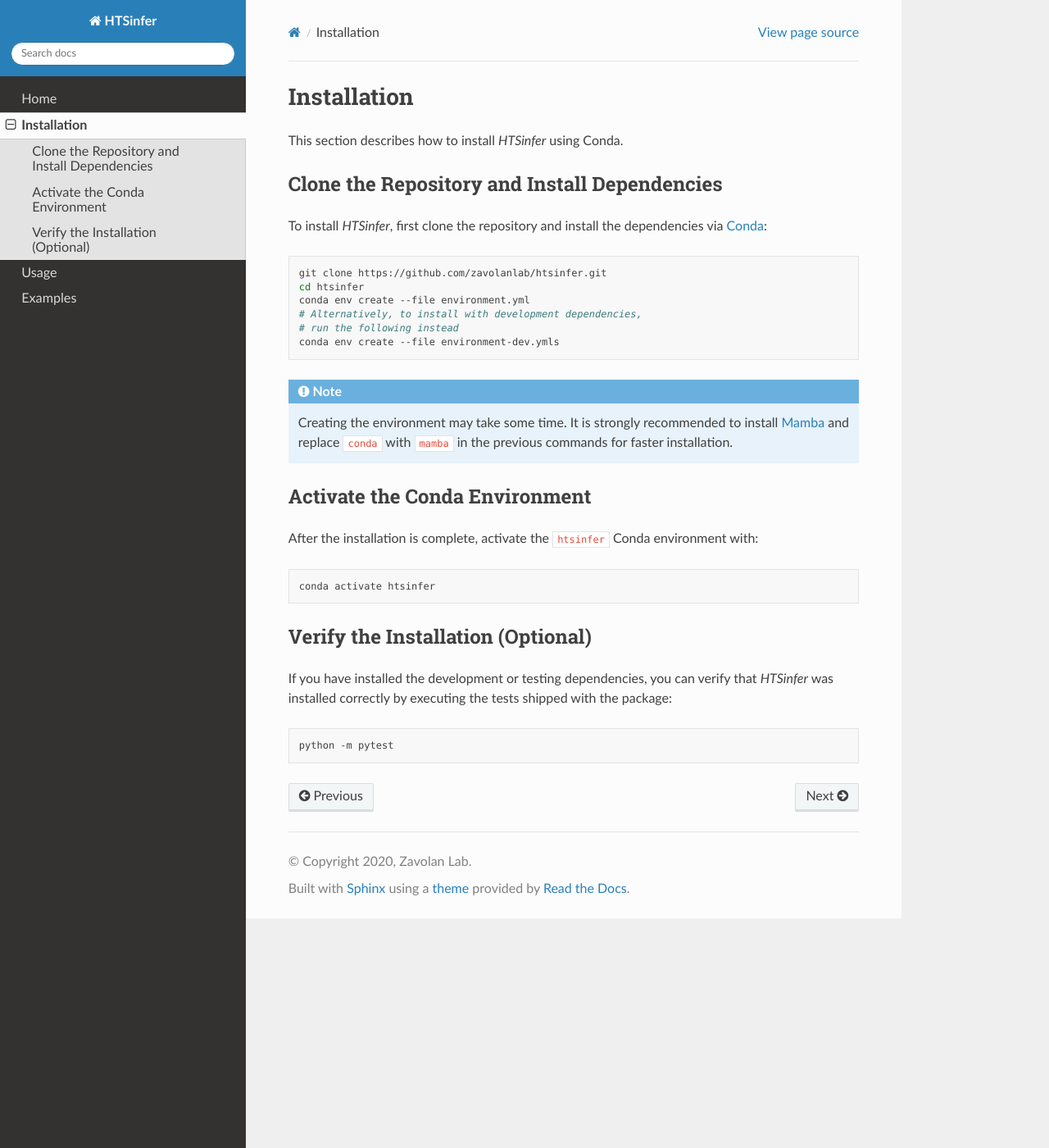
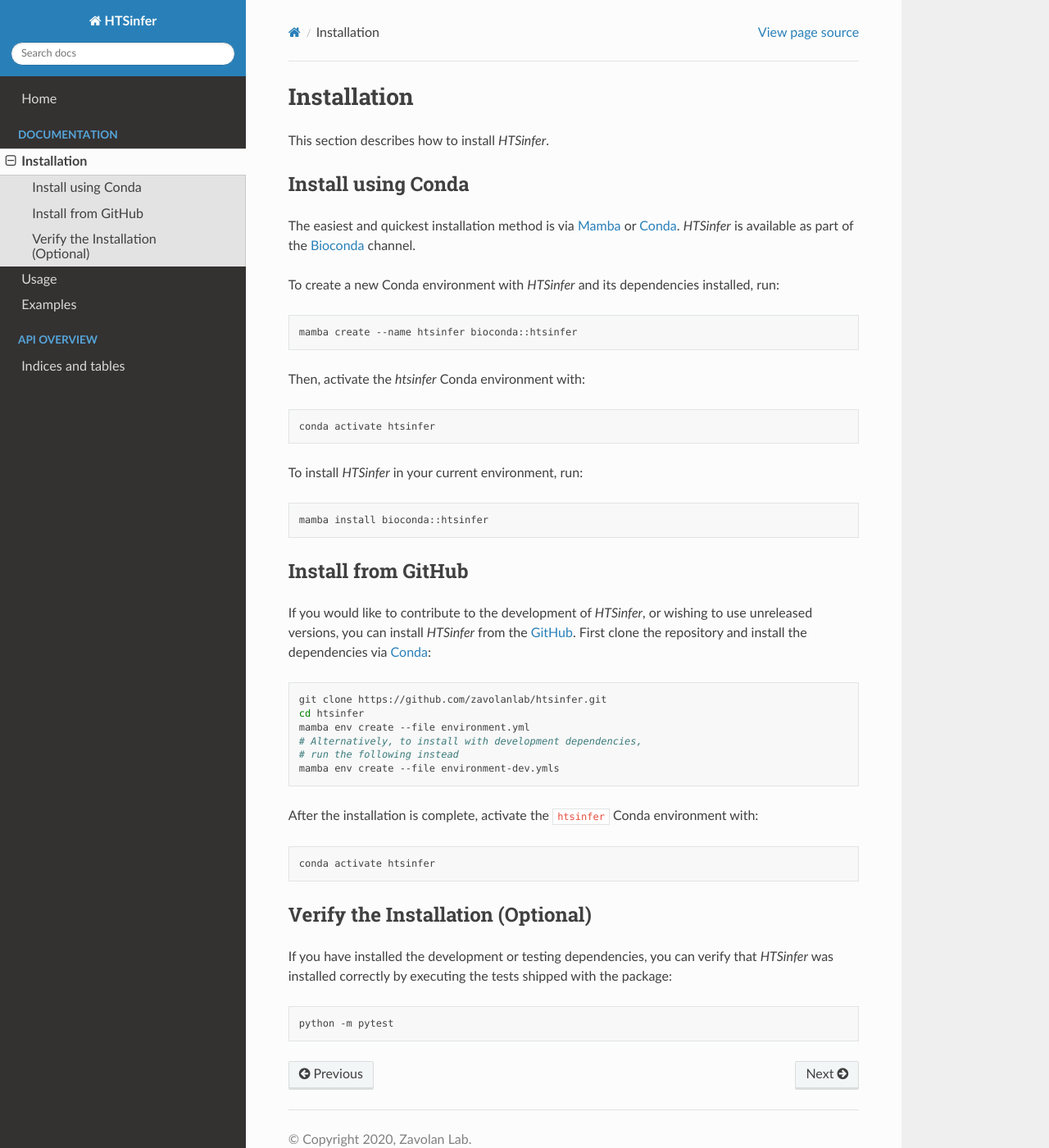
Before and after one commit to zavolanlab/htsinfer, a Sphinx documentation site: the page built from docs/guides/installation.rst, in a window 1280 px wide and 1400 px high. Shown: the whole window at 82% size. Built offline with Sphinx 7.4.7 and the Read the Docs theme 3.1.0, drawn with Linux system fonts in a browser that asks for light colours; pages that are not in the unit, such as notebooks, are missing from menus.

```diff
--- a/docs/guides/installation.rst
+++ b/docs/guides/installation.rst
@@ -1,28 +1,48 @@
 Installation
 ============
 
-This section describes how to install `HTSinfer` using Conda.
+This section describes how to install `HTSinfer`.
 
-Clone the Repository and Install Dependencies
----------------------------------------------
+Install using Conda
+-------------------
 
-To install `HTSinfer`, first clone the repository and install the dependencies via `Conda <https://docs.conda.io/en/latest/miniconda.html>`_:
+The easiest and quickest installation method is via `Mamba <https://mamba.readthedocs.io/en/latest/installation.html>`_ or `Conda <https://docs.conda.io/en/latest/miniconda.html>`_.
+`HTSinfer` is available as part of the `Bioconda <https://anaconda.org/bioconda/htsinfer>`_ channel.
+
+To create a new Conda environment with `HTSinfer` and its dependencies installed, run:
+
+.. code-block:: bash
+
+   mamba create --name htsinfer bioconda::htsinfer
+
+
+Then, activate the `htsinfer` Conda environment with:
+
+.. code-block:: bash
+
+   conda activate htsinfer
+
+
+To install `HTSinfer` in your current environment, run:
+
+.. code-block:: bash
+
+   mamba install bioconda::htsinfer
+
+Install from GitHub
+-------------------
+
+If you would like to contribute to the development of `HTSinfer`, or wishing to use unreleased versions, you can install `HTSinfer` from the `GitHub <https://github.com/zavolanlab/htsinfer>`_.
+First clone the repository and install the dependencies via `Conda <https://docs.conda.io/en/latest/miniconda.html>`_:
 
 .. code-block:: bash
 
    git clone https://github.com/zavolanlab/htsinfer.git
    cd htsinfer
-   conda env create --file environment.yml
+   mamba env create --file environment.yml
    # Alternatively, to install with development dependencies,
    # run the following instead
-   conda env create --file environment-dev.ymls
-
-.. note::
-
-   Creating the environment may take some time. It is strongly recommended to install `Mamba <https://mamba.readthedocs.io/en/latest/installation.html>`_ and replace :code:`conda` with :code:`mamba` in the previous commands for faster installation.
-
-Activate the Conda Environment
-------------------------------
+   mamba env create --file environment-dev.ymls
 
 After the installation is complete, activate the :code:`htsinfer` Conda environment with:
 
--- /dev/null
+++ b/docs/indices_and_tables.rst
@@ -0,0 +1,8 @@
+Indices and tables
+------------------
+
+.. toctree::
+   :maxdepth: 1
+
+   genindex
+   modindex
```
Also changed, not shown: docs/guides/examples.rst (+9 -0 lines), docs/index.rst (+3 -10 lines).
